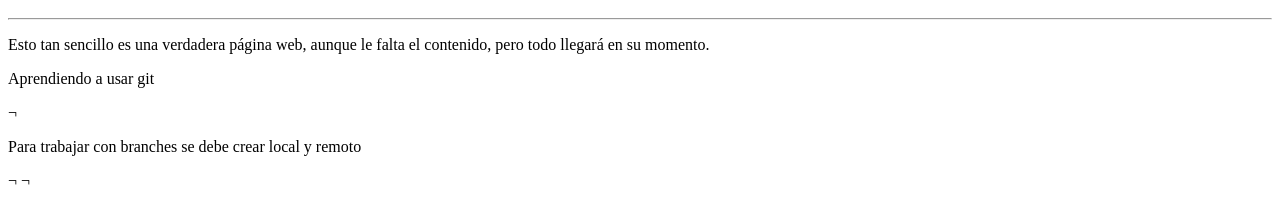
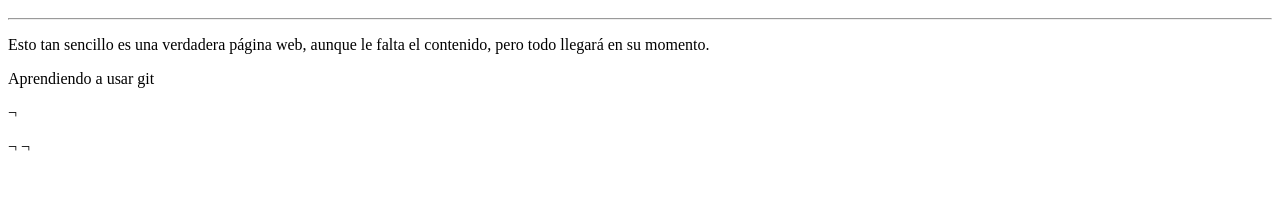
Before and after one commit to masiste/ema, a plain HTML site: page www/index.html in a window 1280 px wide. Shown: the part 48-272 px from the top of the page. Drawn offline with Linux system fonts and the light colour scheme.

Commit message:
retiro de texto en index

```diff
--- a/www/index.html
+++ b/www/index.html
@@ -7,7 +7,7 @@
   <h1 align="center" >Sistema de enseñanza móvil</h1> <hr>
 <p>Esto tan sencillo es una verdadera página web, aunque le falta el contenido, pero todo llegará en su momento.</p>
 <p>Aprendiendo a usar git</p>¬
-<p>Para trabajar con branches se debe crear local y remoto</p>¬
+<p></p>¬
 ¬
 
 
```
